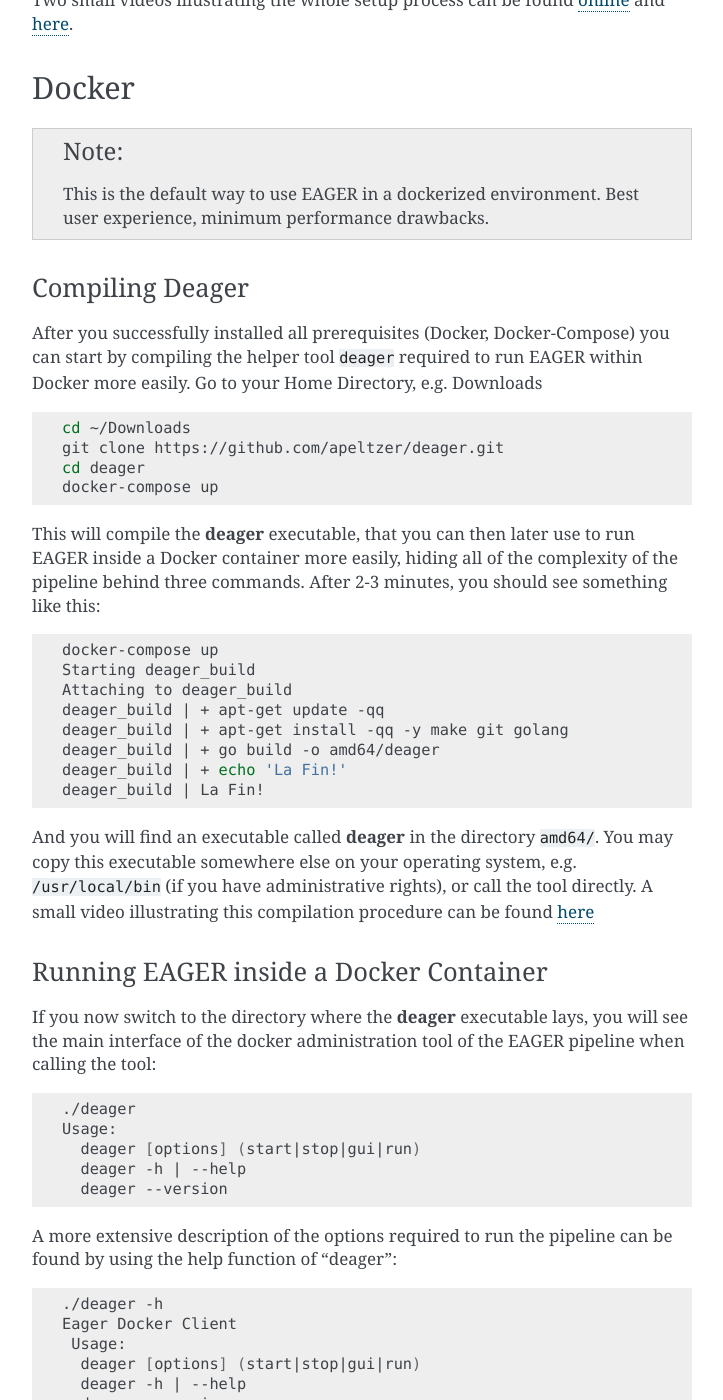
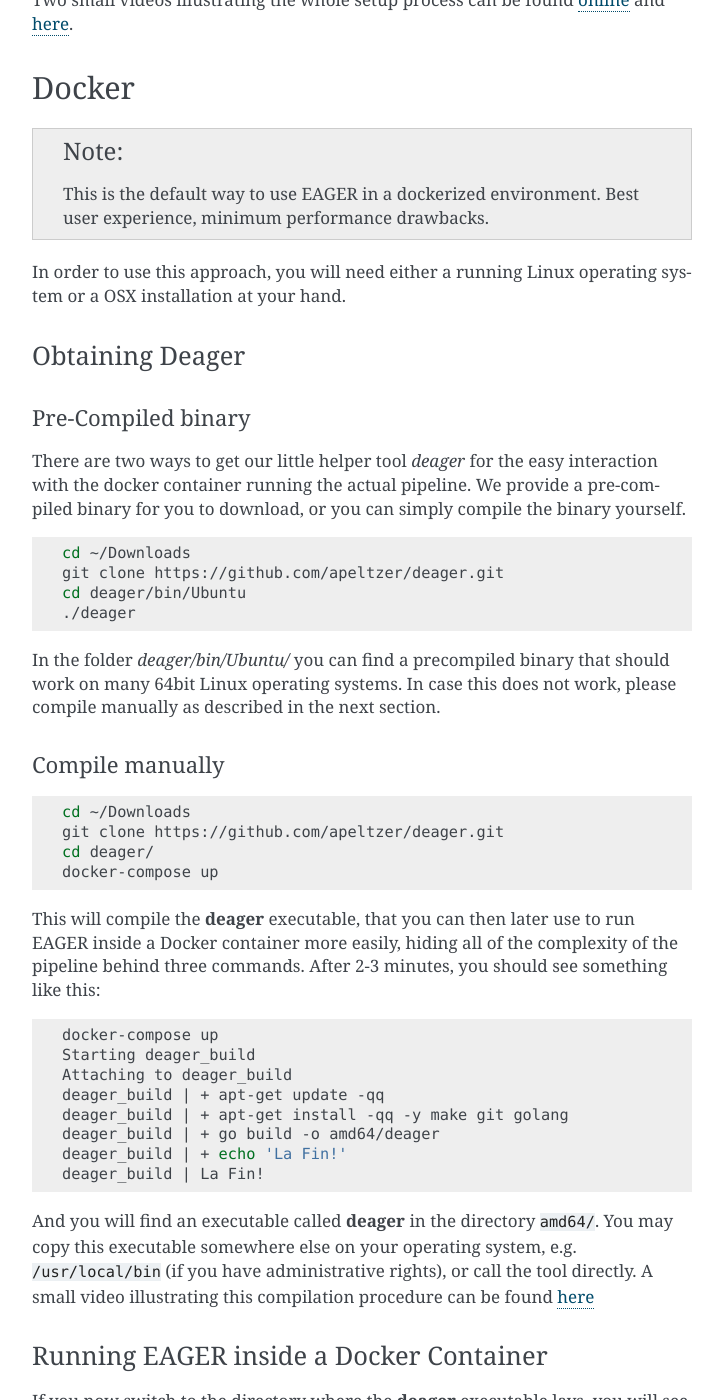
Before and after one commit to apeltzer/EAGER-GUI, a Sphinx documentation site: the page built from docs/contents/installation.rst, in a window 1280 px wide and 1400 px high, scrolled down 736 px. Shown: the whole window, without its empty margins (388-1111 px from the left). Built offline with Sphinx 7.4.7, drawn with Linux system fonts in a browser that asks for light colours; some of the changed text lies outside the part shown.

Commit message:
Updated installation notes for new docker procedures

```diff
--- a/docs/contents/installation.rst
+++ b/docs/contents/installation.rst
@@ -28,18 +28,35 @@
 
    This is the default way to use EAGER in a dockerized environment. Best user experience, minimum performance drawbacks.
 
+In order to use this approach, you will need either a running Linux operating system or a OSX installation at your hand.
 
-Compiling Deager
+Obtaining Deager
 ^^^^^^^^^^^^^^^^
 
-After you successfully installed all prerequisites (Docker, Docker-Compose) you can start by compiling the helper tool ``deager`` required to run EAGER within Docker more easily. Go to your Home Directory, e.g. Downloads
+Pre-Compiled binary
+~~~~~~~~~~~~~~~~~~~
+
+There are two ways to get our little helper tool `deager` for the easy interaction with the docker container running the actual pipeline. We provide a pre-compiled binary for you to download, or you can simply compile the binary yourself.
 
 .. code-block:: bash
 
    cd ~/Downloads
    git clone https://github.com/apeltzer/deager.git
-   cd deager
-   docker-compose up
+   cd deager/bin/Ubuntu
+   ./deager
+
+In the folder `deager/bin/Ubuntu/` you can find a precompiled binary that should work on many 64bit Linux operating systems. In case this does not work, please compile manually as described in the next section.
+
+
+Compile manually
+~~~~~~~~~~~~~~~~
+
+.. code-block:: bash
+
+  cd ~/Downloads
+  git clone https://github.com/apeltzer/deager.git
+  cd deager/
+  docker-compose up
 
 This will compile the **deager** executable, that you can then later use to run EAGER inside a Docker container more easily, hiding all of the complexity of the pipeline behind three commands. After 2-3 minutes, you should see something like this:
 
@@ -87,8 +104,6 @@
    run:      Run eagercli within --data directory
 
    Options:
-     --gatk <path>      Path to the GATK file (jar/tar.bz2) [default: ~/gatk/]
-                        It has to be provided by the user, since the license prohibits packaging it in our image.
      --data <path>      Directory to use as /data/ directory within eager (default: ~/data)
      --image <str>      Name of the eager image [default: apeltzer/eager]
      --container <str>  Name of the container spun up (default: eager_$USER)
@@ -104,13 +119,21 @@
 
 .. code-block:: bash
 
-   deager start --gatk /path/to/gatk --data /path/to/your/datafolder
+   deager start --data /path/to/your/datafolder
+
+.. note::
+
+  You may need to set the system variable on your system before this will run properly. To do so, simply issue the following on the command line and you're ready to go:
+
+  .. code-block:: bash
+
+  export DOCKER_HOST=unix:///var/run/docker.sock
 
 Afterwards, you can open the GUI to configure an analysis run, illustrated in this little `helper video <https://www.youtube.com/watch?v=cKrBuoiGgNE>`_
 
 .. code-block:: bash
 
-   deager gui --gatk ~/gatk --data ~/data
+   deager gui --data ~/data
 
 
 This should open a graphical interface on your machine, enabling you to configure everything and creating subsequently configuration files used for the pipeline execution in your ``/path/to/your/data`` folder.
```
Also changed, not shown: other parts of docs/contents/installation.rst (+1 -1 lines).
